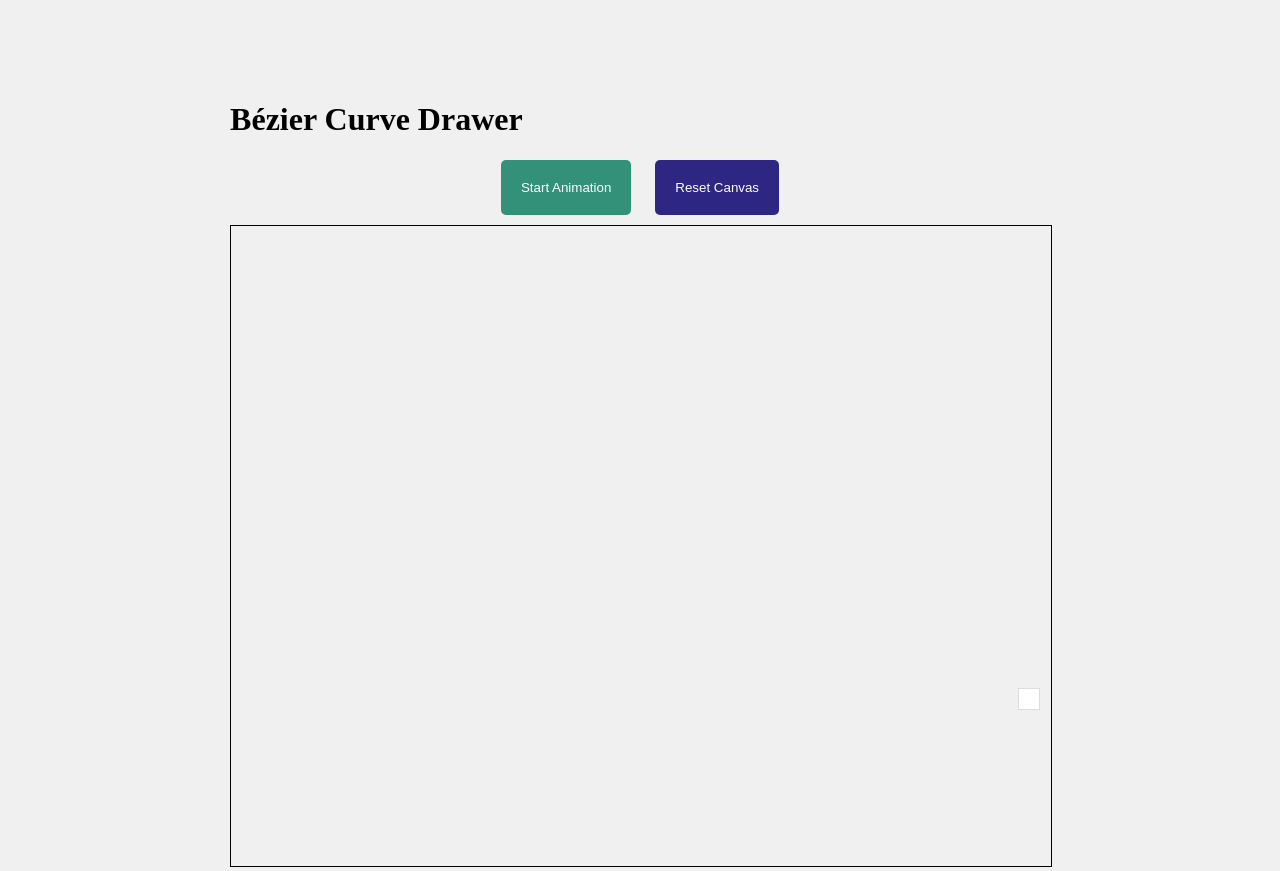
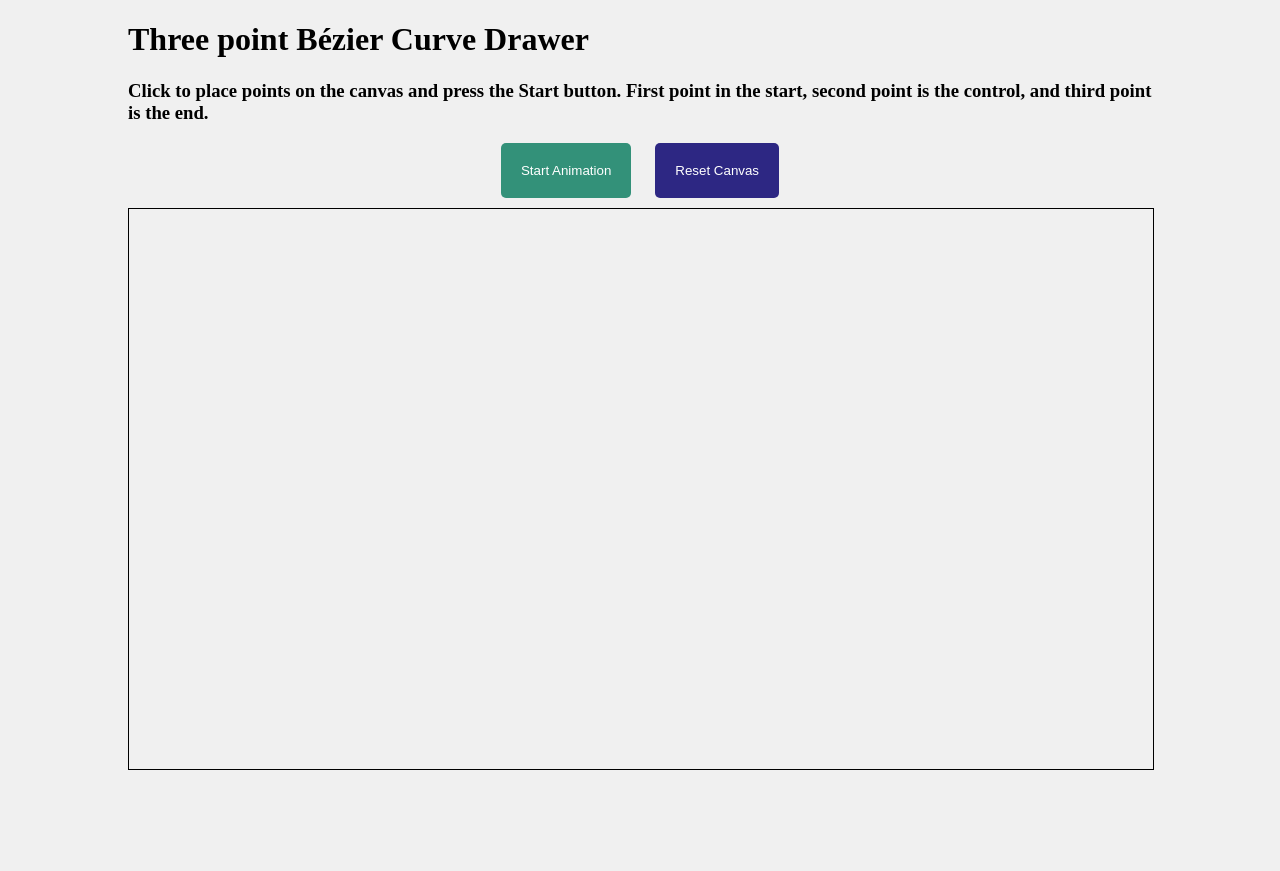
Before and after one commit to fazmain/Bezier-Curve-Simulation, a plain HTML site: page index.html in a window 1280 px wide. After the commit the page ends 800 px from the top, so only its background shows below. Drawn offline with Linux system fonts and the light colour scheme.

Commit message:
Change alignment

```diff
--- a/index.html
+++ b/index.html
@@ -8,13 +8,13 @@
 </head>
 <body>
     <div id="app">
-        <h1>Bézier Curve Drawer</h1>
+        <h1>Three point Bézier Curve Drawer</h1>
+        <h3>Click to place points on the canvas and press the Start button. First point in the start, second point is the control, and third point is the end.</h3>
         <div id="controls">
             <button id="restartAnimation">Start Animation</button>
             <button id="resetCanvas">Reset Canvas</button>
         </div>
         <canvas id="bezierCanvas"></canvas>
-        <div id="values"></div>
     </div>
     <script src="script.js"></script>
 </body>
--- a/script.js
+++ b/script.js
@@ -1,12 +1,11 @@
 document.addEventListener("DOMContentLoaded", function () {
   const canvas = document.getElementById("bezierCanvas");
   const ctx = canvas.getContext("2d");
-  const valuesDiv = document.getElementById("values");
   const restartBtn = document.getElementById("restartAnimation");
   const resetBtn = document.getElementById("resetCanvas");
 
   canvas.width = canvas.offsetWidth;
-  canvas.height = canvas.offsetHeight;
+  canvas.height = canvas.offsetHeight * 0.7;
 
   let controlPoints = [];
   const maxPoints = 3;
--- a/style.css
+++ b/style.css
@@ -1,4 +1,5 @@
-body, html {
+body,
+html {
   height: 100%;
   margin: 0;
   display: flex;
@@ -9,8 +10,9 @@ body, html {
 
 #app {
   width: 80%;
-    height: 80%;
+  height: 70%;
   position: relative;
+  margin-bottom: auto;
 }
 
 canvas {
@@ -39,7 +41,7 @@ button {
 }
 
 button:hover {
-    background-color: #45a049;
+  background-color: #5645a0;
 }
 
 #values {
```
Also changed, not shown: 1 other file. Lines whose indentation alone changed are shown as unchanged.
